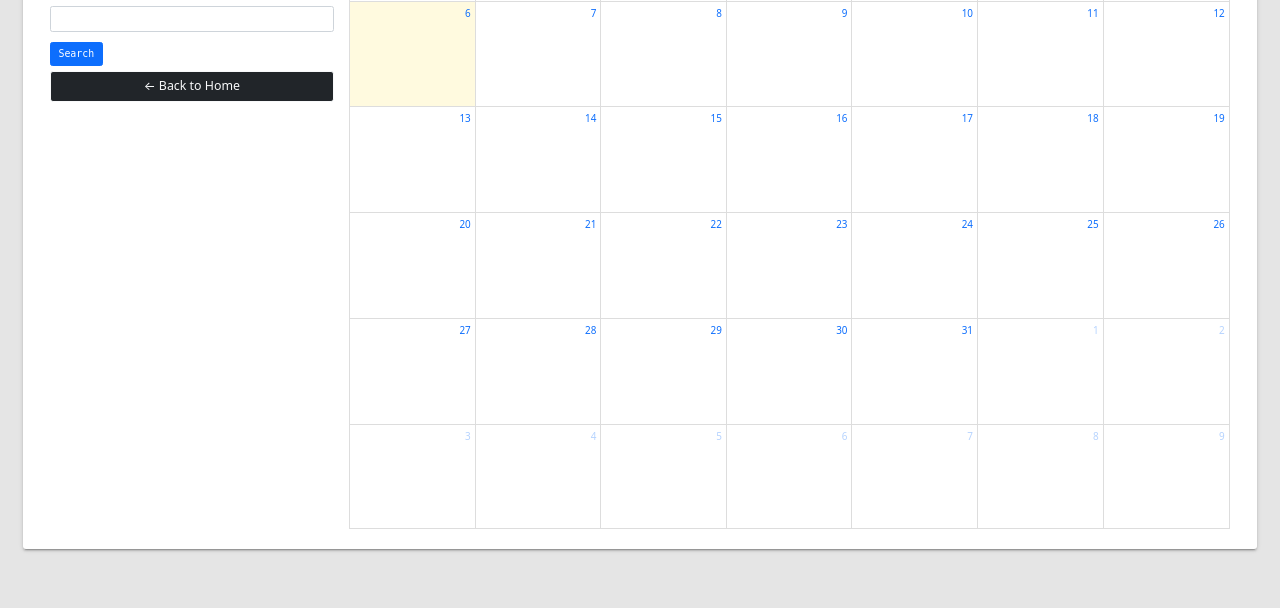
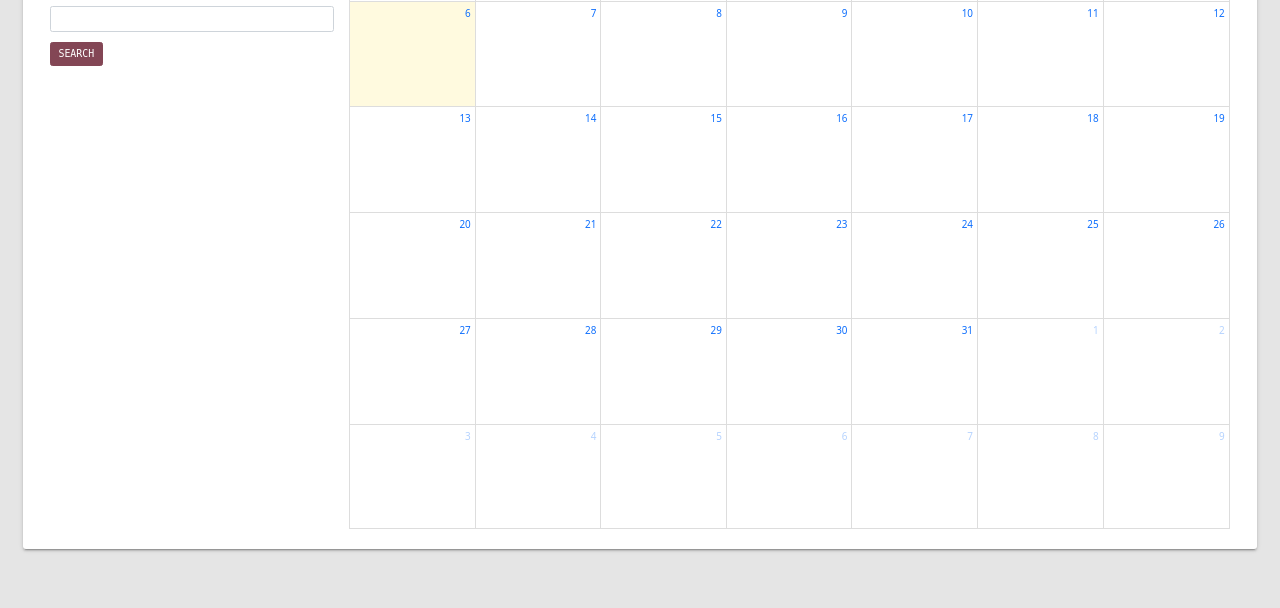
Before and after one commit to LEE-RUM/nbacares-498, a Django app: page /calendar-template/ in a window 1280 px wide. Shown: the part 405-1013 px from the top of the page. Run offline with Django 3.2, Linux system fonts and the light colour scheme; data that the repository does not hold is empty; some libraries are stand-ins or nearby versions.

Commit message:
calendar styling

```diff
--- a/templates/ProjectSite/calendar-template.html
+++ b/templates/ProjectSite/calendar-template.html
@@ -18,15 +18,14 @@
                 <div class="tile row">
                     <div class="col-md-3">
                         {% if request.user|has_group:"organizer" %}
-                            <button id="addEvent" type="button" class="btn btn-primary" style="background-color: #834655">ADD EVENT</button>
+                            <button id="addEvent" type="button" class="btn btn-primary" style="background-color: #834655;border-color: #834655">ADD EVENT</button>
                         {% endif %}
                         <div id="external-events">
                             <h4 class="mb-4">Filter Event</h4>
                             <form method="get">
                                 {{ calendarFilter.form|crispy }}
-                                <button class="btn btn-primary" type="submit">Search</button>
+                                <button class="btn btn-primary" style="background-color: #834655;border-color: #834655" type="submit">SEARCH</button>
                             </form>
-                            <a class="btn btn-dark btn-outline-light btn-lg btn-block my-2" href="{% url 'home' %}">&#8592; Back to Home</a>
                         </div>
                     </div>
                     <div class="col-md-9">
@@ -36,7 +35,7 @@
                         <div class="modal fade show" id="eventModal" tabindex="-1" role="dialog" aria-labelledby="exampleModalCenterTitle" aria-hidden="true">
                             <div class="modal-dialog modal-dialog-centered" role="document">
                                 <div class="modal-content">
-                                    <div class="modal-header bg-primary">
+                                    <div class="modal-header bg-primary" style="background-color: #834655 !important;">
                                         <h5 class="modal-title text-white" id="exampleModalLongTitle">Add New Event</h5>
                                         <button id="modalClose1" type="button" class="close" data-dismiss="modal" aria-label="Close">
                                             <span aria-hidden="true">&times;</span>
@@ -70,7 +69,7 @@
                                         </div>
                                         <div class="modal-footer">
                                             <button id="modalClose2" type="button" class="btn btn-danger">Close</button>
-                                            <button type="submit" class="btn btn-primary">Save</button>
+                                            <button type="submit" class="btn btn-primary" style="background-color: #834655;border-color: #834655">Save</button>
                                         </div>
                                     </form>
                                 </div>
```
